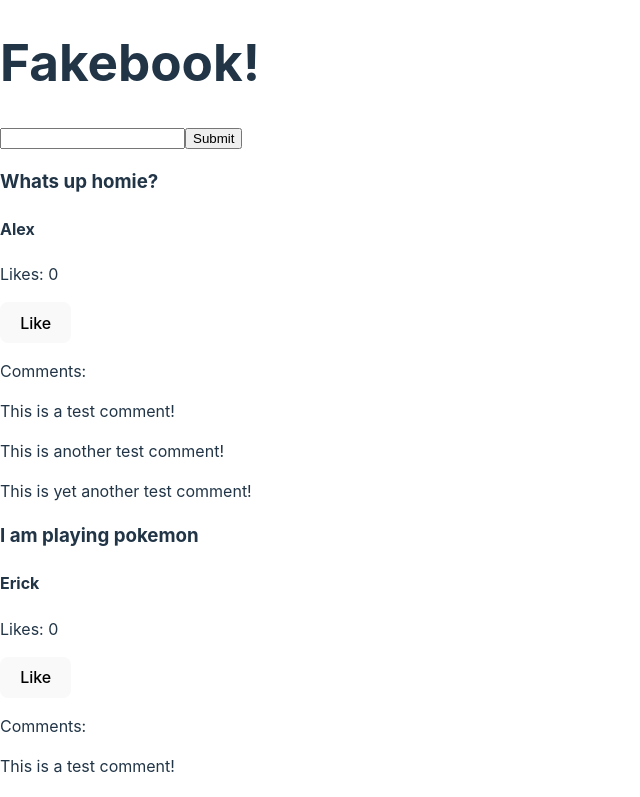
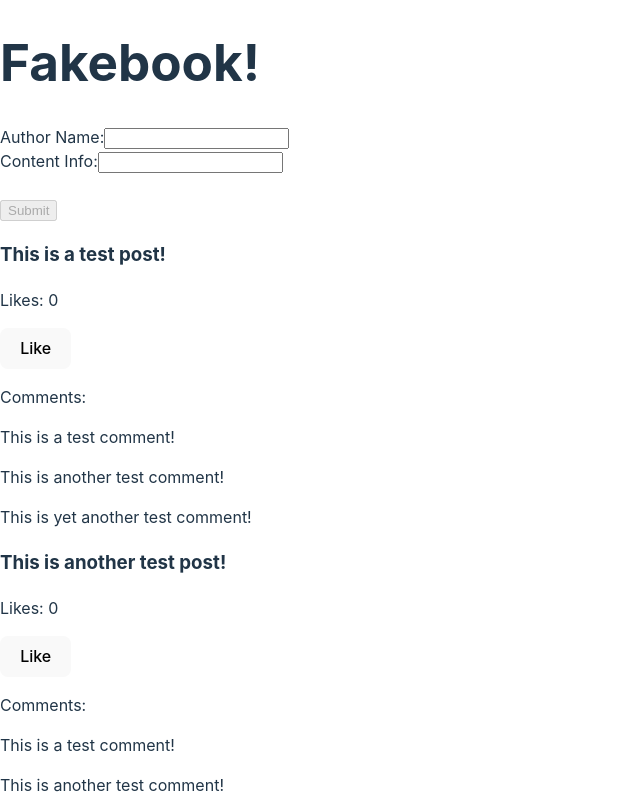
Before and after one commit to LexusLFA220/social-media-app, a React (Vite) app: page / in a window 1280 px wide. Shown: the top 797 px of the page, without its empty margins (0-640 px from the left). Built offline with nearby package versions, Linux system fonts and the light colour scheme.

Commit message:
Created Submission but not rendering

```diff
--- a/src/App.jsx
+++ b/src/App.jsx
@@ -5,7 +5,9 @@ import Feed from './components/Feed';
 
 function App(){
   let [feedData, setFeedData] = useState([])
-
+  let handleNewSubmission = (data) =>{
+    setFeedData([...feedData,data])
+  }
   return(
     <div>
       <h1>Fakebook!</h1>
@@ -13,8 +15,8 @@ function App(){
         {/* CreatePostForm */}
 
         {/* Feed */}
-        <PostForm/>
-        <Feed data={feedData} />
+        <PostForm onNewSubmit={handleNewSubmission}/>
+        <Feed posts={feedData} />
 
     </div>
   )
--- a/src/components/Feed.jsx
+++ b/src/components/Feed.jsx
@@ -1,21 +1,18 @@
 import React from 'react';
 import Post from './Post';
-function Feed(){
-    const Sample_Data = [
-        {author: 'Alex', content: 'Whats up homie?'},
-        {author: 'Erick', content: 'I am playing pokemon'}
-    ]
-    let renderPosts = () => {
-        //turn array of data into JSX components
+function Feed(props){
+    let renderPosts =props.posts.map((data) =>{
+        return(
+          <div>
+          <Post author ={data.author} content ={data.content} />
+          </div>
 
-        return Sample_Data.map((data)=>{
-            return<Post author ={data.author} content={data.content}/>
-        })
-    }
+        )
+      })
   return(
     <div>
 
-        {renderPosts()}
+        {renderPosts}
         <Post content="This is a test post!"/>
         <Post content="This is another test post!"/>
 
--- a/src/components/Post.jsx
+++ b/src/components/Post.jsx
@@ -1,14 +1,25 @@
 import React, { useState } from 'react';
 import Comment from './Comment';
 function Post(props){
+ /* let renderPosts = () => {
+    //turn array of data into JSX components
+
+    return Fdata.map((data)=>{
+        return<Post author ={data.author} content={data.content}/>
+    })
+}
+*/
+
     const [likes, setLikes] = useState(0);
     function handleLike(){
         setLikes(likes +1);
       }
+
   return(
     <div>
+
+      <h2>{props.author}</h2>
       <h3>{props.content}</h3>
-      <h4>{props.author}</h4>
       <p></p>
       <p>Likes: {likes}</p>
       <button onClick={handleLike}>Like</button>
@@ -16,6 +27,7 @@ function Post(props){
       <Comment content="This is a test comment!"  />
       <Comment content="This is another test comment!"  />
       <Comment content="This is yet another test comment!"  />
+
     </div>
   )
 }
--- a/src/components/PostForm.jsx
+++ b/src/components/PostForm.jsx
@@ -1,10 +1,39 @@
+import { useState } from 'react';
+function PostForm(props){
 
-function PostForm(){
+    const[author,setAuthor] =useState("")
+    const[content,setContent] =useState("")
 
+    let handleSubmit = (event) => {
+        event.preventDefault()
+
+        if(author ==="" || content === ""){
+            alert("An author and Content are required for Post")
+
+        }
+        else{
+            props.onNewSubmit((author,content))
+            setAuthor("")
+            setContent("")
+
+        }
+    }
+    let handleAuthorChange=(event) => {
+        setAuthor(event.target.value)
+    }
+    let handleContentChange=(event) => {
+        setContent(event.target.value)
+    }
     return(
-        <form>
-            <input type ="text"/>
-            <input type ="submit"/>
+        <form onSubmit={handleSubmit}>
+           <label for="authorName">Author Name:</label>
+            <input type ="text" name="authorName" onChange={handleAuthorChange} value={author}/>
+            <br/>
+            <label for="contentInfo">Content Info:</label>
+            <input type ="text" name="contentInfo" onChange={handleContentChange} value={content}/>
+            <br/>
+            <br/>
+            <input type= "submit" disabled= {author === "" || content ==="" } />
 
         </form>
     )
```
